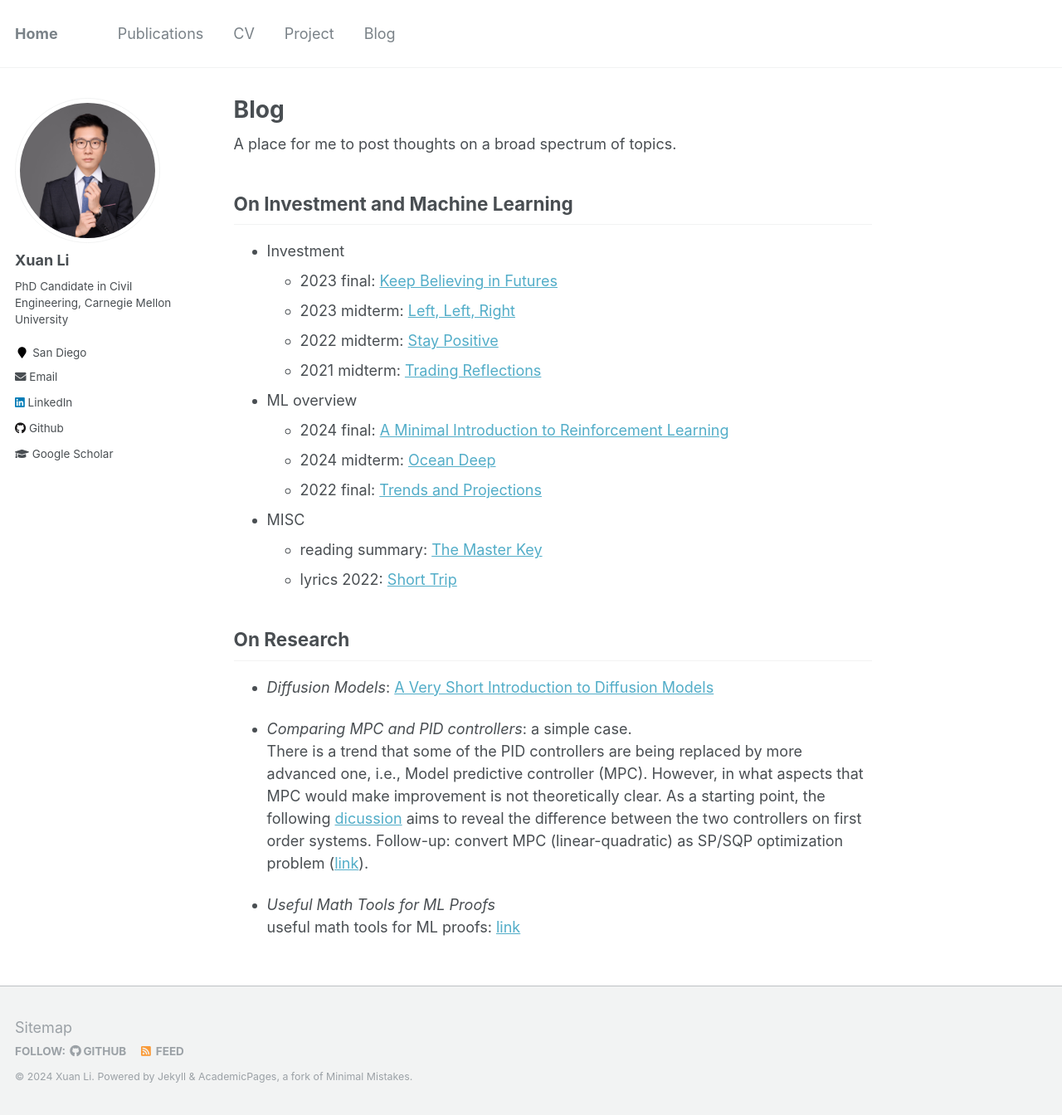
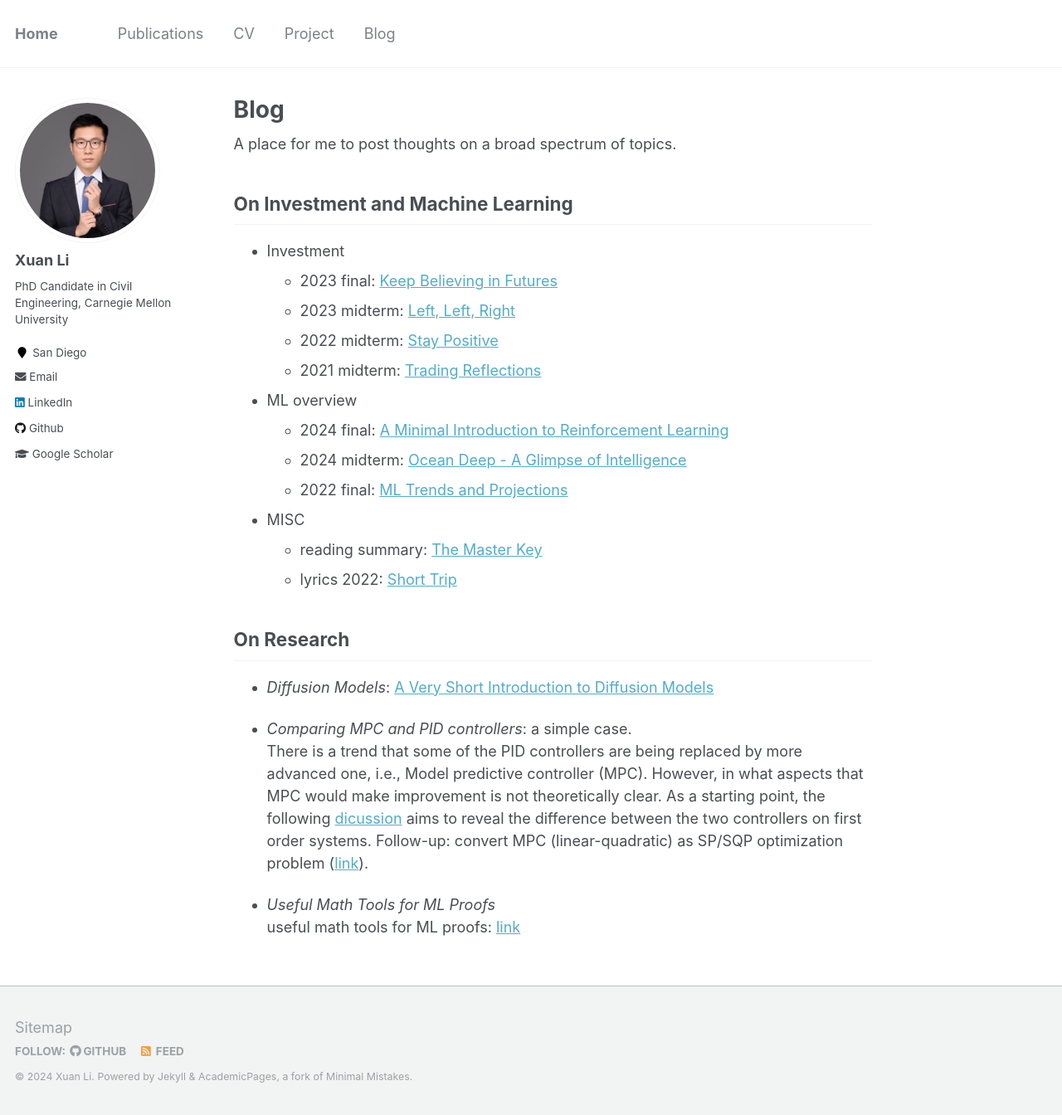
Before and after one commit to milanlx/milanlx.github.io, a Jekyll site: the page built from _pages/blog.md, in a window 1280 px wide and 1344 px high. Shown: the whole window at 83% size. Built offline with Jekyll 4.4.1, drawn with Linux system fonts in a browser that asks for light colours.

Commit message:
Update blog.md

```diff
--- a/_pages/blog.md
+++ b/_pages/blog.md
@@ -16,8 +16,8 @@ On Investment and Machine Learning
 
 * ML overview
   - 2024 final: [A Minimal Introduction to Reinforcement Learning](https://milanlx.github.io/files/blogs/rl_intro_2024.pdf)
-  - 2024 midterm: [Ocean Deep](https://milanlx.github.io/files/blogs/ML_thoughts_2024.pdf)
-  - 2022 final: [Trends and Projections](https://milanlx.github.io/files/blogs/ML_thoughts_2022.pdf)
+  - 2024 midterm: [Ocean Deep - A Glimpse of Intelligence](https://milanlx.github.io/files/blogs/ML_thoughts_2024.pdf)
+  - 2022 final: [ML Trends and Projections](https://milanlx.github.io/files/blogs/ML_thoughts_2022.pdf)
 
 * MISC
   - reading summary: [The Master Key](https://milanlx.github.io/files/blogs/the_master_key.pdf)
```
